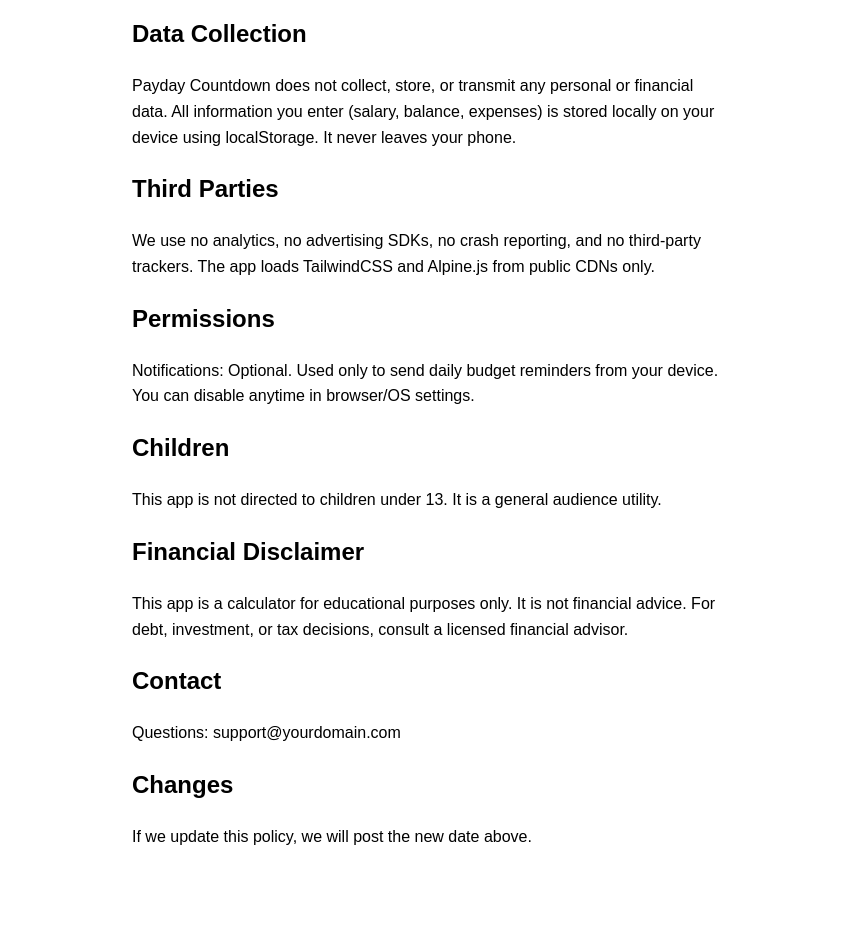
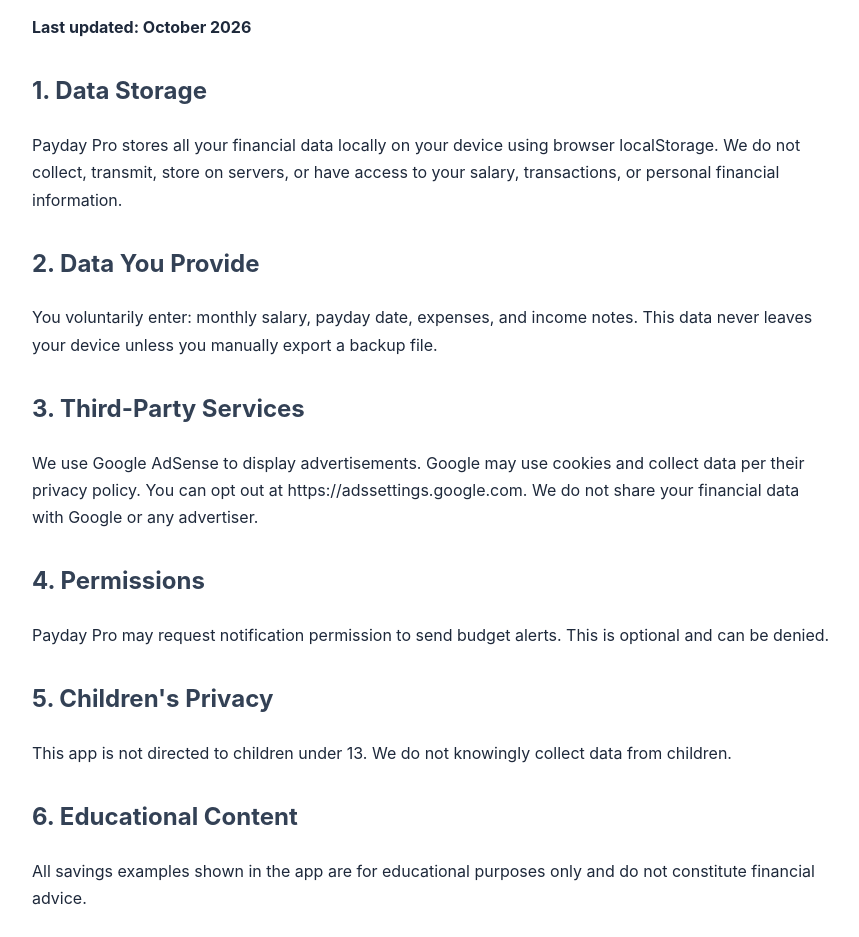
Before and after one commit to wytzbot/payday-countdown-manager, a plain HTML site: page Privacy.html in a window 1280 px wide. Shown: the part 143-1080 px from the top of the page, without its empty margins (208-1067 px from the left). Before the commit the page ends 1033 px from the top, so only its background shows below. Drawn offline with Linux system fonts and the light colour scheme.

Commit message:
Update Privacy.html

```diff
--- a/Privacy.html
+++ b/Privacy.html
@@ -2,33 +2,40 @@
 <html lang="en">
 <head>
   <meta charset="UTF-8">
-  <meta name="viewport" content="width=device-width,initial-scale=1">
-  <title>Privacy Policy - Payday Countdown</title>
-  <style>body{font-family:sans-serif;max-width:600px;margin:40px auto;padding:0 20px;line-height:1.6}</style>
+  <meta name="viewport" content="width=device-width, initial-scale=1.0">
+  <title>Privacy Policy - Payday Pro</title>
+  <style>
+    body { font-family: -apple-system, BlinkMacSystemFont, 'Segoe UI', sans-serif; max-width: 800px; margin: 40px auto; padding: 20px; line-height: 1.7; color: #1e293b; }
+    h1 { color: #0f172a; }
+    h2 { margin-top: 30px; color: #334155; }
+  </style>
 </head>
 <body>
-  <h1>Privacy Policy for Payday Countdown</h1>
-  <p><strong>Last updated: 2026-07-06</strong></p>
+  <h1>Privacy Policy for Payday Pro</h1>
+  <p><strong>Last updated: October 2026</strong></p>
 
-  <h2>Data Collection</h2>
-  <p>Payday Countdown does not collect, store, or transmit any personal or financial data. All information you enter (salary, balance, expenses) is stored locally on your device using localStorage. It never leaves your phone.</p>
+  <h2>1. Data Storage</h2>
+  <p>Payday Pro stores all your financial data locally on your device using browser localStorage. We do not collect, transmit, store on servers, or have access to your salary, transactions, or personal financial information.</p>
 
-  <h2>Third Parties</h2>
-  <p>We use no analytics, no advertising SDKs, no crash reporting, and no third-party trackers. The app loads TailwindCSS and Alpine.js from public CDNs only.</p>
+  <h2>2. Data You Provide</h2>
+  <p>You voluntarily enter: monthly salary, payday date, expenses, and income notes. This data never leaves your device unless you manually export a backup file.</p>
 
-  <h2>Permissions</h2>
-  <p>Notifications: Optional. Used only to send daily budget reminders from your device. You can disable anytime in browser/OS settings.</p>
+  <h2>3. Third-Party Services</h2>
+  <p>We use Google AdSense to display advertisements. Google may use cookies and collect data per their privacy policy. You can opt out at https://adssettings.google.com. We do not share your financial data with Google or any advertiser.</p>
 
-  <h2>Children</h2>
-  <p>This app is not directed to children under 13. It is a general audience utility.</p>
+  <h2>4. Permissions</h2>
+  <p>Payday Pro may request notification permission to send budget alerts. This is optional and can be denied.</p>
 
-  <h2>Financial Disclaimer</h2>
-  <p>This app is a calculator for educational purposes only. It is not financial advice. For debt, investment, or tax decisions, consult a licensed financial advisor.</p>
+  <h2>5. Children's Privacy</h2>
+  <p>This app is not directed to children under 13. We do not knowingly collect data from children.</p>
 
-  <h2>Contact</h2>
-  <p>Questions: support@yourdomain.com</p>
+  <h2>6. Educational Content</h2>
+  <p>All savings examples shown in the app are for educational purposes only and do not constitute financial advice.</p>
 
-  <h2>Changes</h2>
-  <p>If we update this policy, we will post the new date above.</p>
+  <h2>7. Changes</h2>
+  <p>We may update this policy. Continued use means you accept changes.</p>
+
+  <h2>8. Contact</h2>
+  <p>Questions? Email: support@paydaypro.app</p>
 </body>
 </html>
```
